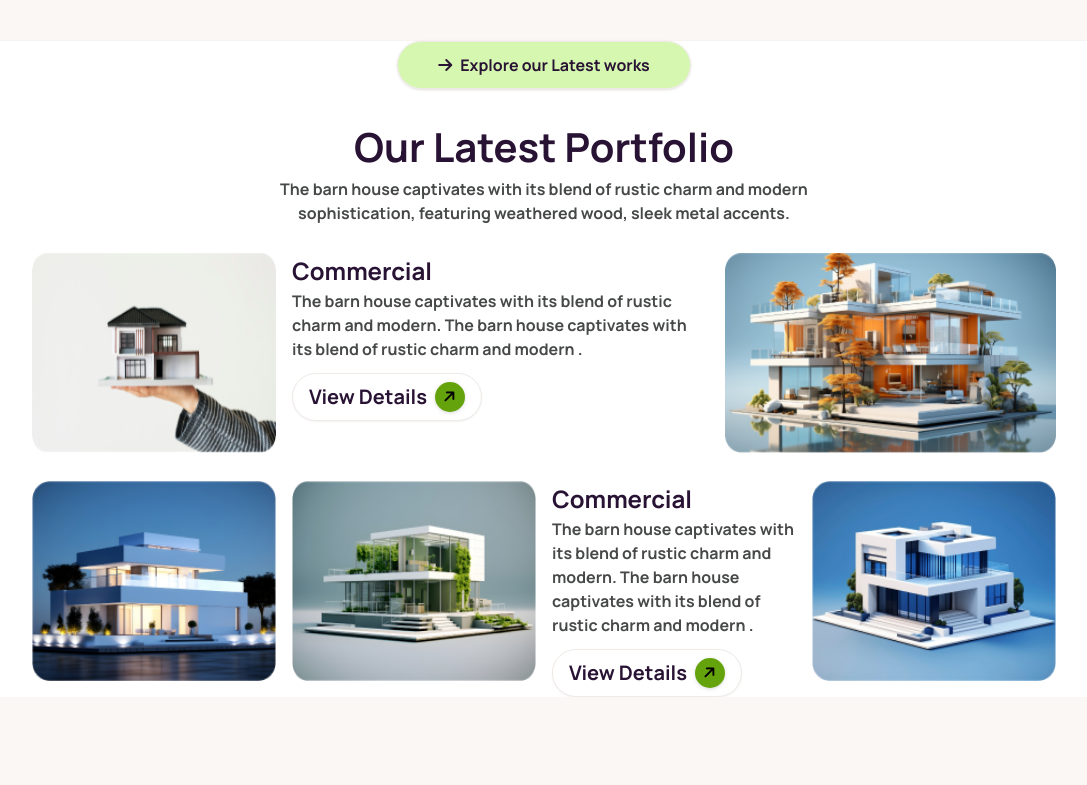
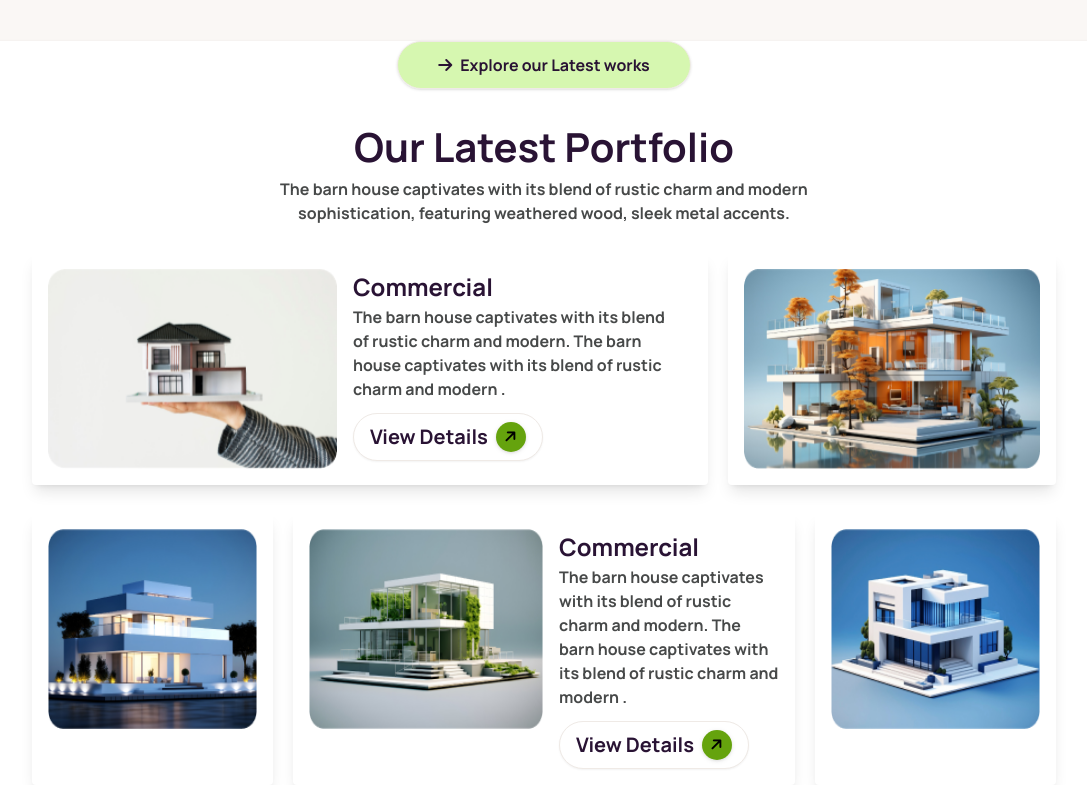
Before and after one commit to engrsakib/Your-land-your-property, a website: page index.html in a window 1280 px wide. Shown: the part 4041-4826 px from the top of the page, without its empty margins (96-1183 px from the left). Before the commit the page ends 4738 px from the top, so only its background shows below. Drawn offline with Linux system fonts and the light colour scheme.

Commit message:
protfolio bug resolve

```diff
--- a/index.html
+++ b/index.html
@@ -393,18 +393,21 @@ modern sophistication, featuring weathered wood, sleek metal accents.</p>
          <!-- text section end -->
           <!-- card design start -->
           <div class="lg:w-[80%] mt-7 mx-auto">
-            <div class="grid grid-cols-12 lg:gap-x-4 gap-y-4 lg:gap-y-7">
-              <!-- 1 -->
-               <div class="col-span-12 lg:col-span-3">
+            <div class="grid grid-cols-12 lg:gap-x-5 gap-y-5 lg:gap-y-7">
+              <!-- main 1 -->
+               <div class="col-span-12 lg:col-span-8">
+                <div class="flex max-sm:flex-col gap-4 bg-white shadow-lg p-4 rounded">
+                  <!-- 1 -->
+               <div class=" ">
                 <img class="w-full h-[200px]" src="./B10-Assignment-03/assets/img1.png" alt="">
                </div>
               <!-- 1 -->
                <!-- 2 -->
-                <div class="col-span-12 lg:col-span-5">
+                <div class="w-full lg:w-[50%]">
                   <h1 class="manrope text-[24px] font-[800] text-left">Commercial</h1>
                   <p class="text-[#474949] manrope text-[16px] font-[500] text-left">The barn house captivates with its blend of rustic charm and modern. The barn house captivates with its blend of rustic charm and modern .</p>
                   <!-- card button start-->
-                  <button class="btn max-sm:w-full bg-white rounded-full mt-3">
+                  <button class="btn max-sm:w-auto bg-white rounded-full mt-3">
                     <span class="text-[20px] manrope font-[700]">View Details</span>
                     <div class="w-[30px] h-[30px] drop-shadow rounded-full bg-lime-600 text-black grid place-items-center cursor-pointer">
                         <i class="fa-solid fa-arrow-right text-[15px] -rotate-45"></i>
@@ -413,28 +416,34 @@ modern sophistication, featuring weathered wood, sleek metal accents.</p>
                  <!-- card button end-->
                 </div>
                <!-- 2 -->
+                </div>
+               </div>
+              <!-- main 1 -->
                 <!-- 3 -->
-                 <div class="col-span-12 lg:col-span-4">
+                 <div class="col-span-12 lg:col-span-4 bg-white shadow-lg p-4 rounded">
                   <img class="w-full h-[200px]" src="./B10-Assignment-03/assets/img2.png" alt="">
                  </div>
                 <!-- 3 -->
                  <!-- 4 -->
-                 <div class="col-span-12 lg:col-span-3">
+                 <div class="col-span-12 lg:col-span-3 bg-white shadow-lg p-4 rounded">
                   <img class="w-full h-[200px]" src="./B10-Assignment-03/assets/img3.png" alt="">
                  </div>
                 <!-- 4 -->
 
-                <!-- 5 -->
-                <div class="col-span-12 lg:col-span-3">
+                <!-- mid img and text start-->
+                 <div class="col-span-12 lg:col-span-6">
+                  <div class="flex max-sm:flex-col gap-4 bg-white shadow-lg p-4 rounded">
+                    <!-- 5 -->
+                <div class="">
                   <img class="w-full h-[200px]" src="./B10-Assignment-03/assets/img4.png" alt="">
                  </div>
                 <!-- 5 -->
                 <!-- 6 -->
-                <div class="col-span-12 lg:col-span-3">
+                <div class="lg:w-[58%] w-full">
                   <h1 class="manrope text-[24px] font-[800] text-left">Commercial</h1>
                   <p class="text-[#474949] manrope text-[16px] font-[500] text-left">The barn house captivates with its blend of rustic charm and modern. The barn house captivates with its blend of rustic charm and modern .</p>
                   <!-- card button start-->
-                  <button class="btn max-sm:w-full bg-white rounded-full mt-3">
+                  <button class="btn max-sm:w-auto bg-white rounded-full mt-3">
                     <span class="text-[20px] manrope font-[700]">View Details</span>
                     <div class="w-[30px] h-[30px] drop-shadow rounded-full bg-lime-600 text-black grid place-items-center cursor-pointer">
                         <i class="fa-solid fa-arrow-right text-[15px] -rotate-45"></i>
@@ -443,13 +452,18 @@ modern sophistication, featuring weathered wood, sleek metal accents.</p>
                  <!-- card button end-->
                 </div>
                <!-- 6 -->
+                  </div>
+                 </div>
+                <!-- mid img and text end-->
+
+
                 <!-- 7 -->
-                <div class="col-span-12 lg:col-span-3">
+                <div class="col-span-12 lg:col-span-3 bg-white shadow-lg p-4 rounded">
                   <img class="w-full h-[200px]" src="./B10-Assignment-03/assets/img5.png" alt="">
                  </div>
                 <!-- 7 -->
                 <!-- 7 -->
-                <div class="col-span-12 lg:col-span-3 lg:hidden">
+                <div class="col-span-12 bg-white shadow-lg p-4 rounded lg:hidden">
                   <img class="w-full h-[200px]" src="./B10-Assignment-03/assets/img3.png" alt="">
                  </div>
                 <!-- 7 -->
```
Also changed, not shown: output/output.css.
